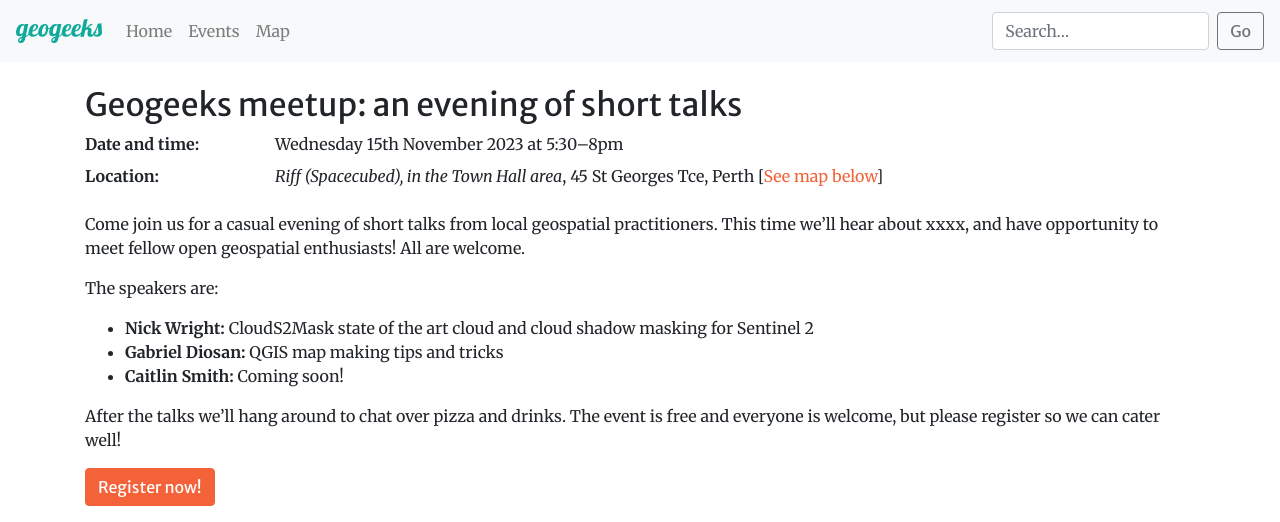
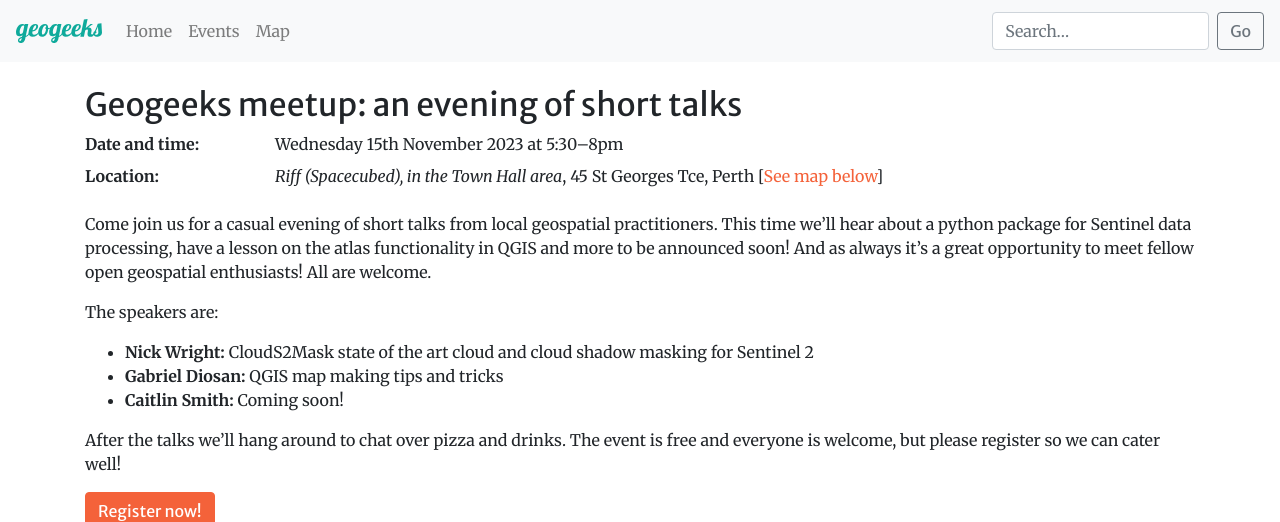
Before and after one commit to geogeeks-au/geogeeks-au.github.io, a Jekyll site: the page built from 2023/1115_sentinel_qgisatlas.md, in a window 1280 px wide, cut to the strip 0-522 px from the top of the page. Built offline with Jekyll 4.4.1, drawn with Linux system fonts in a browser that asks for light colours; comment, search, counter and statistics services are not loaded.

Commit message:
Update 1115_sentinel_qgisatlas.md

```diff
--- a/2023/1115_sentinel_qgisatlas.md
+++ b/2023/1115_sentinel_qgisatlas.md
@@ -14,8 +14,7 @@ homepage: false
 ---
 
 Come join us for a casual evening of short talks from local geospatial practitioners.
-This time we'll hear about xxxx, and have opportunity to meet fellow open geospatial enthusiasts!
-All are welcome.
+This time we'll hear about a python package for Sentinel data processing, have a lesson on the atlas functionality in QGIS and more to be announced soon! And as always it's a great opportunity to meet fellow open geospatial enthusiasts! All are welcome.
 
 The speakers are:
 
```
